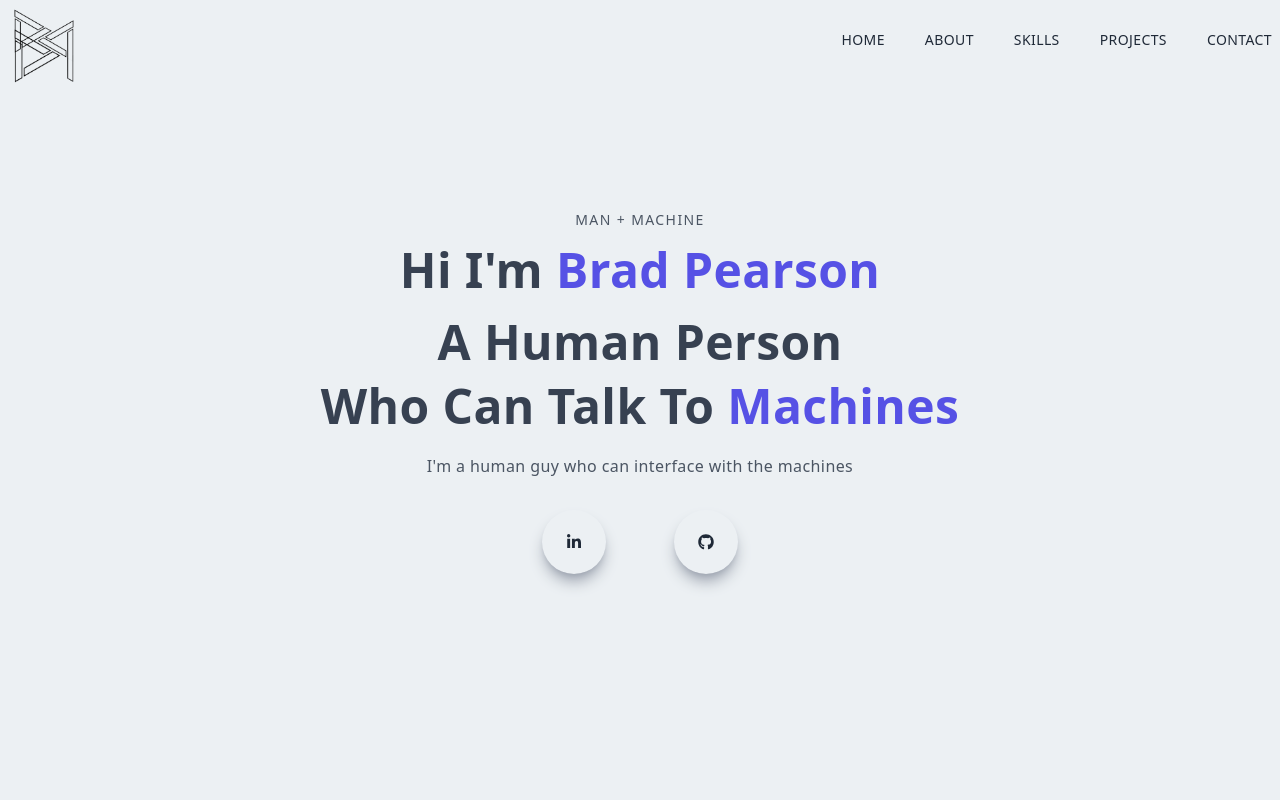
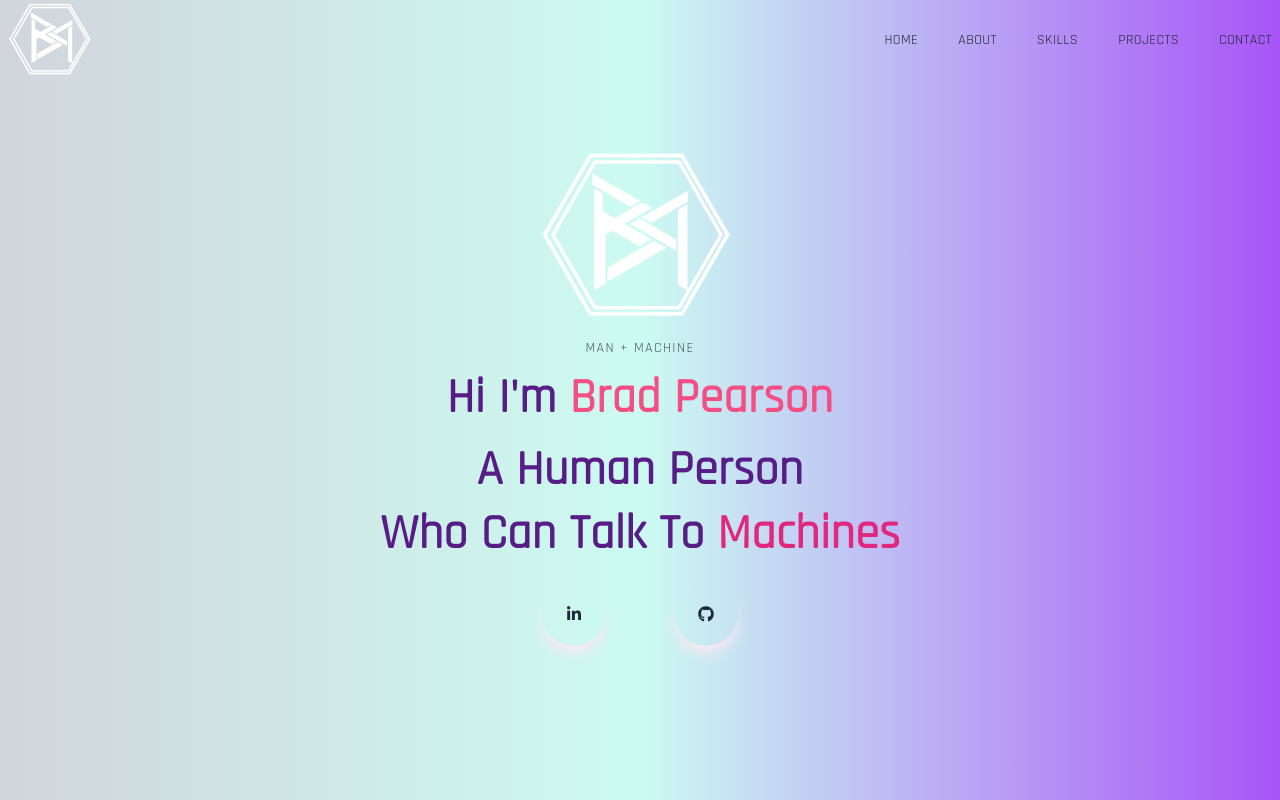
Before and after one commit to bradleypearson1984/bradportfolio, a Next.js app: page / in a window 1280 px wide. Shown: the top 800 px of the page. Built offline with nearby package versions, Linux system fonts and the light colour scheme.

Commit message:
fix link bug

```diff
--- a/components/About.jsx
+++ b/components/About.jsx
@@ -14,7 +14,7 @@ const About = () => {
                 <p className='py-2 text-gray-600' >Check out my latest projects </p>
 
             </div>
-            <div className='w-full h-auto m-auto shadow-xl flex items-center justify-center p-4 hover:scale-105 ease-in duration-300' >
+            <div className='w-full h-auto m-auto shadow-xl shadow-pink-200 flex items-center justify-center p-4 hover:scale-105 ease-in duration-300' >
             <Image src="/replicant2.jpg" height={400} width={400} className='rounded-xl'/>
             </div>
         </div>
--- a/components/Contact.jsx
+++ b/components/Contact.jsx
@@ -63,7 +63,7 @@ function Contact(props) {
 {/* left */}
 <div id='contact' className='col-span-3
                 lg:col-span-2 w-full h-full
-                shadow-xl shadow-gray-400
+                shadow-xl shadow-pink-200
                 rounded-xl p-4' >
     <div className='lg:p-4 h-full' >
         <div>
@@ -82,12 +82,12 @@ function Contact(props) {
         <p className='uppercase pt-8' >Connect With Me</p>
         <div className='flex items-center justify-evenly py-4' >
         <div  className='rounded-full shadow-lg
-         shadow-gray-400 p-6 cursor-pointer
+         shadow-pink-200 p-6 cursor-pointer
          hover:scal-110 ease-in duration-300' >
                         <FaLinkedinIn />
                     </div>
                     <div  className='rounded-full
-                            shadow-lg shadow-gray-400 p-6
+                            shadow-lg shadow-pink-200 p-6
                             cursor-pointer hover:scal-110 ease-in duration-300' >
                         <FaGithub />
                     </div>
@@ -98,7 +98,7 @@ function Contact(props) {
 {/* right */}
 
 <div className='col-span-3
-        w-full h-auto shadow-xl shadow-gray-400
+        w-full h-auto shadow-xl shadow-green-200
         rounded-xl lg:p-4' >
     <div className='p-4' >
 
--- a/components/Main.jsx
+++ b/components/Main.jsx
@@ -2,26 +2,27 @@ import React from 'react';
 import { AiOutlineMail } from 'react-icons/ai';
 import { BsFillPersonLinesFill } from 'react-icons/bs';
 import { FaGithub, FaLinkedinIn } from 'react-icons/fa';
+import Image from 'next/image';
+
 
 const Main = () => {
     return (
-    <div id='home' className='w-full h-screen text-center'>
+    <div id='main' className='w-full h-screen text-center'>
         <div className='max-w-[1240px] w-full h-full mx-auto p-2 flex justify-center items-center' >
             <div>
+                <Image  src="/logo2hex.png" width='200' height='200' alt="/" className='mx-auto'  />
                 <p className='uppercase text-sm tracking-widest text-gray-600'>
                     Man + Machine
                 </p>
-                <h1 className='py-4 text-gray-700' >Hi I'm <span className='text-[#5651e5]'>  Brad Pearson</span></h1>
-                <h1 className='py-2 text-gray-700' > A Human Person </h1>
-                <h1 className='py-2 text-gray-700' > Who Can Talk To <span className='text-[#5651e5]'>  Machines </span></h1>
-                <p className='py-4 text-gray-600 max-w-[70%] m-auto' >
-                I'm a human guy who can interface with the machines
-                </p>
+                <h1 className='py-4 text-purple-900' >Hi I'm <span className='text-[#f34f85]'>  Brad Pearson</span></h1>
+                <h1 className='py-2 text-purple-900' > A Human Person </h1>
+                <h1 className='py-2 text-purple-900' > Who Can Talk To <span className='text-[#e1287e]'>  Machines </span></h1>
+
                 <div className='flex items center justify-evenly max-w-[330px] mx-auto py-4' >
-                    <div  className='rounded-full shadow-lg shadow-gray-400 p-6 cursor-pointer hover:scal-110 ease-in duration-300' >
+                    <div  className='rounded-full shadow-lg shadow-pink-100 p-6 cursor-pointer hover:scal-110 ease-in duration-300' >
                         <FaLinkedinIn />
                     </div>
-                    <div  className='rounded-full shadow-lg shadow-gray-400 p-6 cursor-pointer hover:scal-110 ease-in duration-300' >
+                    <div  className='rounded-full shadow-lg shadow-pink-100 p-6 cursor-pointer hover:scal-110 ease-in duration-300' >
                         <FaGithub />
                     </div>
                     {/* <div  className='rounded-full shadow-lg shadow-gray-400 p-6 cursor-pointer hover:scal-110 ease-in duration-300' >
--- a/components/Navbar.jsx
+++ b/components/Navbar.jsx
@@ -24,7 +24,7 @@ import { useRouter } from 'next/router';
                 setNavBg('transparent');
                 setLinkColor('#ecf0f3');
             } else {
-                setNavBg('#ecf0f3');
+                setNavBg('transparent');
                 setLinkColor('#1f2937');
             }
         }, [router] )
@@ -36,7 +36,7 @@ import { useRouter } from 'next/router';
     useEffect(() => {
         const handleShadow = () => {
             if (window.scrollY >= 90) {
-                setShadow(true);
+                setShadow(false);
             } else {
                 setShadow(false);
             }
@@ -50,7 +50,7 @@ style={{backgroundColor: `${navBg}`}}
 className={shadow ? 'fixed w-full h-20 shadow-xl z-[100]' : 'fixed w-full h-20 z-[100] ' } >
             <div className='flex justify-between items-center w-full h-full px-2 2xl:px-16' >
             <Link href="/#home" scroll={false}>
-            <Image src="/logoBPclear.png" width='87' height='35' alt="/" />
+            <Image src="/logo2hex.png" width='87' height='35' alt="/"  />
             </Link>
 
             <ul
@@ -80,15 +80,15 @@ className={shadow ? 'fixed w-full h-20 shadow-xl z-[100]' : 'fixed w-full h-20 z
 
         <div className={
             nav
-            ? ' fixed left-0 top-0 w-[75%] h-screen  bg-[#ecf0f3] p-10 ease-in duration-500 '
+            ? ' fixed left-0 top-0 w-[75%] h-screen  bg-gradient-to-b from-teal-100 to-purple-200 p-10 ease-in duration-500 '
             : 'fixed left-[-100%] top-0  p-10 ease-in-duration-500'} >
             <div >
                 <div>
                     <div className='flex w-full items-center justify-between' >
                         <Link href="/#home" scroll={false} >
-                        <Image src="/logoBPclear.png" width='87' height='35' alt="/" />
+                        <Image src="/logo2hex.png" width='87' height='35' alt="/" invert-1 />
                         </Link>
-                        <div onClick={handleNav} className='rounded-full shadow-lg shadow-gray-400 p-3 cursor-pointer' >
+                        <div onClick={handleNav} className='rounded-full shadow-lg shadow-pink-300 p-3 cursor-pointer' >
                             <AiOutlineClose />
                         </div>
                     </div>
@@ -121,10 +121,10 @@ className={shadow ? 'fixed w-full h-20 shadow-xl z-[100]' : 'fixed w-full h-20 z
                 </div>
             <div className='flex items-center justify-evenly my-4 w-full sm:w-[80%]' >
 
-                <div className='rounded-full shadow-lg shadow-gray-400 p-3 cursor-pointer hover:scal-105 ease-in duration-300' >
+                <div className='rounded-full shadow-lg shadow-pink-400 p-3 cursor-pointer hover:scal-105 ease-in duration-300' >
                     <FaLinkedinIn />
                 </div>
-                <div className='rounded-full shadow-lg shadow-gray-400 p-3 cursor-pointer hover:scal-105 ease-in duration-300' >
+                <div className='rounded-full shadow-lg shadow-pink-400 p-3 cursor-pointer hover:scal-105 ease-in duration-300' >
                     <FaGithub />
                 </div>
                 {/* <div className='rounded-full shadow-lg shadow-gray-400 p-3 cursor-pointer hover:scal-105 ease-in duration-300' >
--- a/components/ProjectItem.jsx
+++ b/components/ProjectItem.jsx
@@ -6,8 +6,8 @@ import Image from 'next/image'
 const ProjectItem = ({title, backgroundImg, language, projectUrl}) => {
   return (
     <div className='relative flex items-center
-    justify-center h-auto w-full shadow-xl shadow-gray-400
-    rounded-xl p-4 group hover:bg-gradient-to-r from-[#5651e5] to-[#709dff] ' >
+    justify-center h-auto w-full shadow-xl shadow-pink-100
+    rounded-xl p-4 group hover:bg-gradient-to-t from-red-100 to-red-200 ' >
        <Image className='rounded-xl group-hover:opacity-10' src={backgroundImg}  alt='App Screenshot' />
        <div className='hidden group-hover:block absolute top-[50%] left-[50%] translate-x-[-50%] translate-y-[-50%] ' >
            <h3 className='text-2xl text-white tracking-wider text-center' >{title}</h3>
--- a/pages/Success.js
+++ b/pages/Success.js
@@ -3,12 +3,18 @@ import Link from 'next/link';
 
 const Success = () => {
   return (
-    <div>
-        <h2>Form submitted! You did it! Great Job!</h2>
-        <Link href='/#projects' >
-    <p className='underline cursor-pointer' >Back</p>
-</Link>
+    <div className='w-full' >
+        <div  className='w-screen h-[30vh] lg:h-[40vh] relative ' >
+            <div  >
+
+            <h2>Form submitted! You did it! Great Job!</h2>
+            <Link href='/#projects' >
+            <p className='underline cursor-pointer' >Back</p>
+            </Link>
+        </div>
     </div>
+</div>
+
   )
 }
 
--- a/pages/index.js
+++ b/pages/index.js
@@ -11,6 +11,7 @@ import About from '@/components/About'
 import Skills from '@/components/Skills'
 import Projects from '@/components/Projects';
 import Contact from '@/components/Contact';
+
 // icon image imports
 
 
@@ -24,9 +25,13 @@ export default function Home() {
     <>
       <Head>
         <title>Home | Brad Pearson's Portfolio Page</title>
+
         <meta name="description" content="Brad Pearson's Portfolio Page, skills and projects by a human man" />
         <meta name="viewport" content="width=device-width, initial-scale=1" />
         <link rel="icon" href="/favicon.ico" />
+        <style>
+  @import url('https://fonts.googleapis.com/css2?family=Rajdhani&display=swap');
+</style>
       </Head>
       <Main />
       <About />
--- a/pages/petpurpose.jsx
+++ b/pages/petpurpose.jsx
@@ -10,7 +10,7 @@ const petpurpose = () => {
             <div className='absolute top-0 w-full h-[30vh] lg:h-[40vh] bg-black/80 z-10 '/>
                 <Image className='absolute z-1' layout='fill' objectFit='cover' src={petPurposeImg} alt='/' />
                 <div className='absolute top-[70%] max-w-[1240px] w-full left-[50%] right-[50%] translate-x-[-50%] translate-y[-50%] text-white z-10 ' >
-                    <h2 className='py-2' >How Bout This Dog</h2>
+                    <h2 className='py-2' >Pet Purpose</h2>
                     <h3>React</h3>
                 </div>
             </div>
@@ -24,9 +24,11 @@ const petpurpose = () => {
 
                     <button  className='px-8 py-2 mt-4 mr-8' >Demo</button>
 
-                    <Link>
+                    <a href="#">
+
                     <button className='px-8 py-2 mt-4' >Code</button>
-                    </Link>
+                    </a>
+
 
                 </div>
             <div className='col-span-4 md:col-span-1 shadow-xl shadow-red-200 rounded-xl p-4' >
--- a/styles/globals.css
+++ b/styles/globals.css
@@ -1,14 +1,16 @@
 @tailwind base;
 @tailwind components;
 @tailwind utilities;
-
+@import url('https://fonts.googleapis.com/css2?family=Rajdhani&display=swap');
 html {
   scroll-behavior: smooth;
 }
 
 @layer base {
   body {
-    @apply bg-[#ecf0f3] text-[#1f2937] tracking-wide
+    font-family: 'Rajdhani', sans-serif;
+    @apply  text-[#1f2937] tracking-wide bg-gradient-to-r from-gray-300  via-teal-100 to-purple-500
+
   }
 }
 
@@ -29,7 +31,7 @@ li {
 }
 
 button {
-  @apply shadow-xl shadow-gray-400 rounded-xl uppercase bg-gradient-to-r from-[#fd8090] to-[#af43be]
+  @apply shadow-xl shadow-red-200 rounded-xl uppercase bg-gradient-to-r from-[#fd8090] to-[#af43be]
 
 }
 
```
Also changed, not shown: public/logo2hex.PNG (added).
